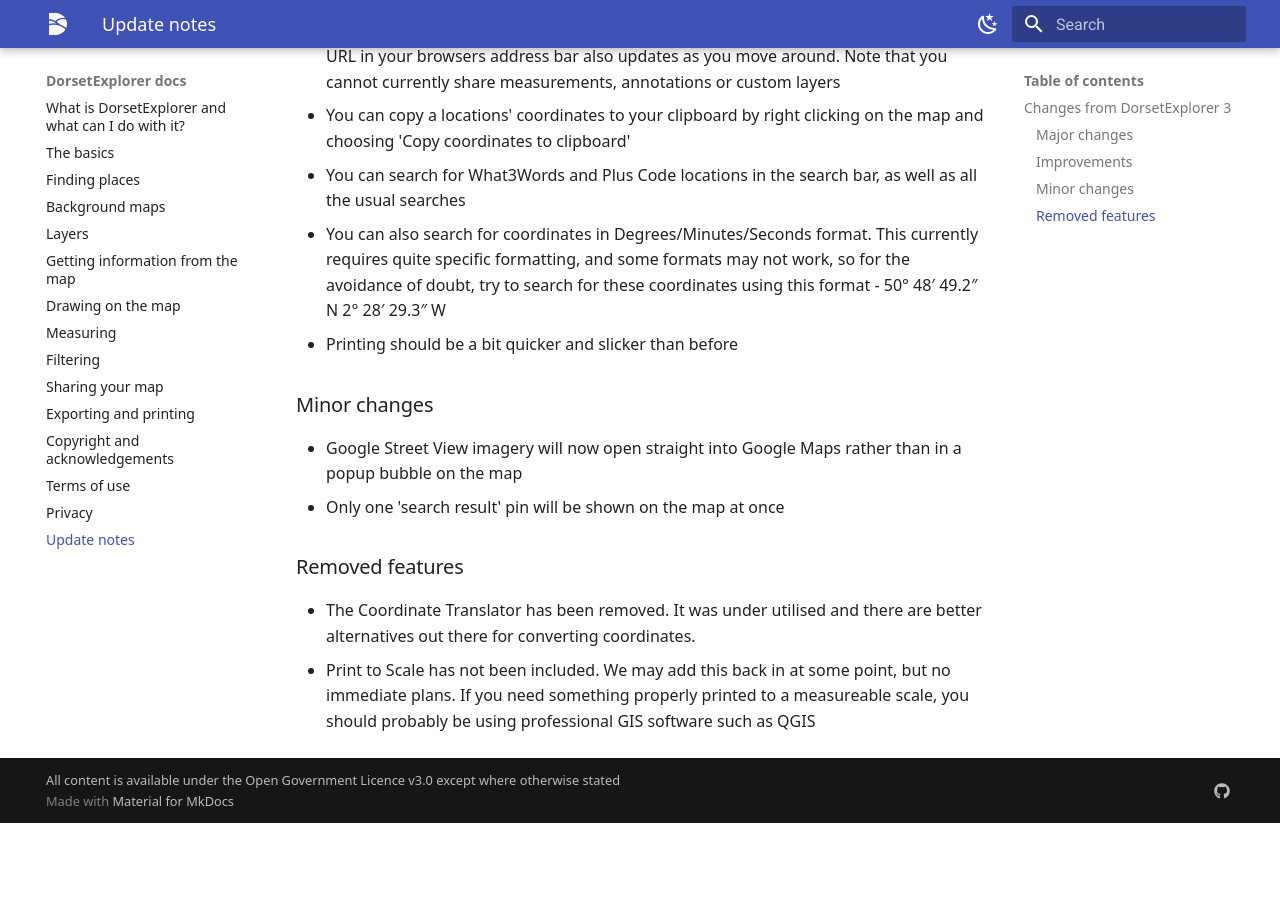
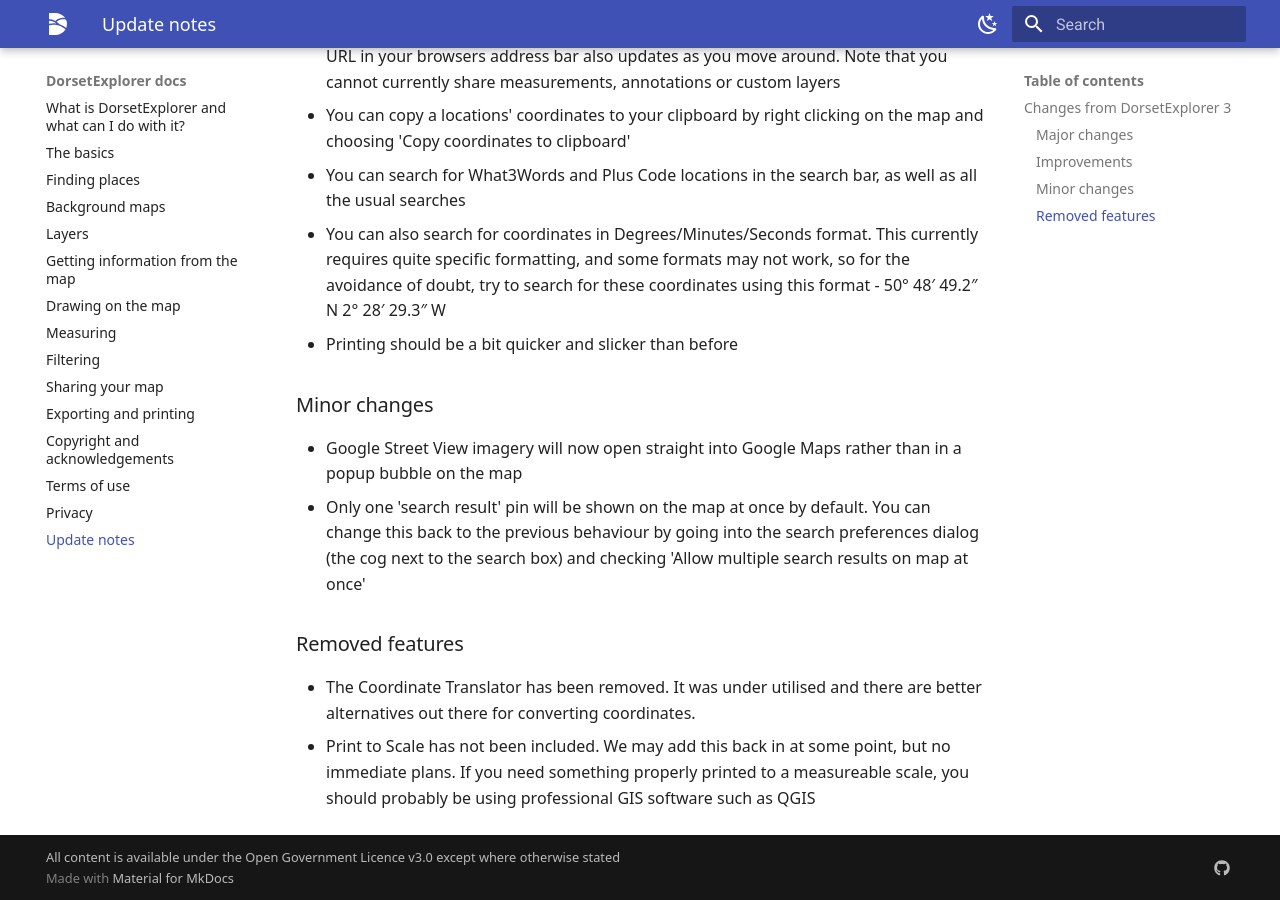
Before and after one commit to Zoobdude/DorsetExplorer-Docs, an MkDocs documentation site: the page built from docs/update-notes.md, in a window 1280 px wide and 900 px high, scrolled down 1595 px. Built offline with MkDocs 1.6.1 and Material for MkDocs 9.7.7, drawn with Linux system fonts in a browser that asks for light colours; before the commit the page ends 2418 px from its top, so only the background shows below that.

Commit message:
Update update-notes.md

```diff
--- a/docs/update-notes.md
+++ b/docs/update-notes.md
@@ -31,7 +31,7 @@ We've made a number of changes to DorsetExplorer from our old version (which we'
 
 ### Minor changes
 - Google Street View imagery will now open straight into Google Maps rather than in a popup bubble on the map
-- Only one 'search result' pin will be shown on the map at once
+- Only one 'search result' pin will be shown on the map at once by default. You can change this back to the previous behaviour by going into the search preferences dialog (the cog next to the search box) and checking 'Allow multiple search results on map at once'
 
 ### Removed features
 - The Coordinate Translator has been removed. It was under utilised and there are better alternatives out there for converting coordinates.
```
